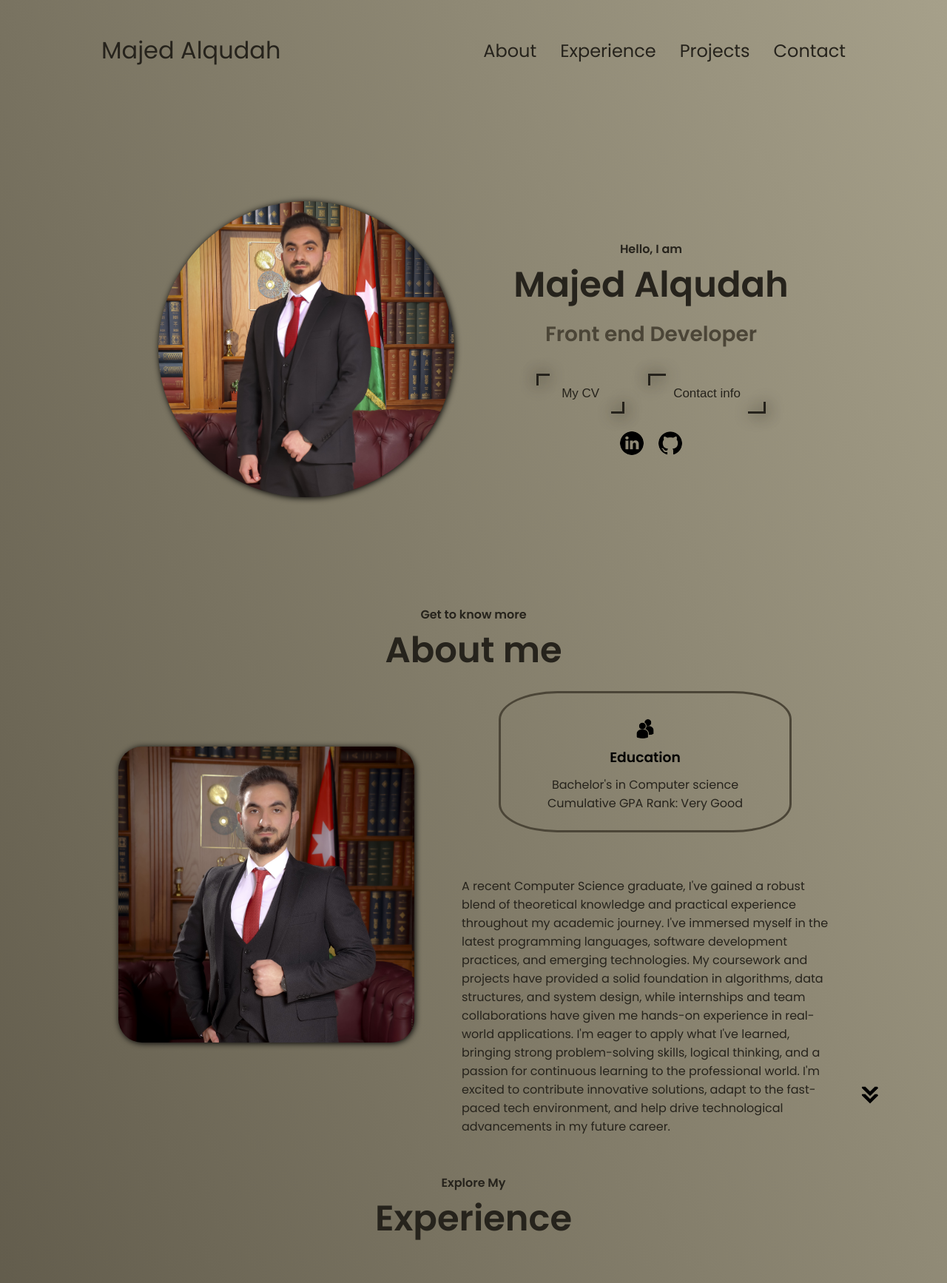
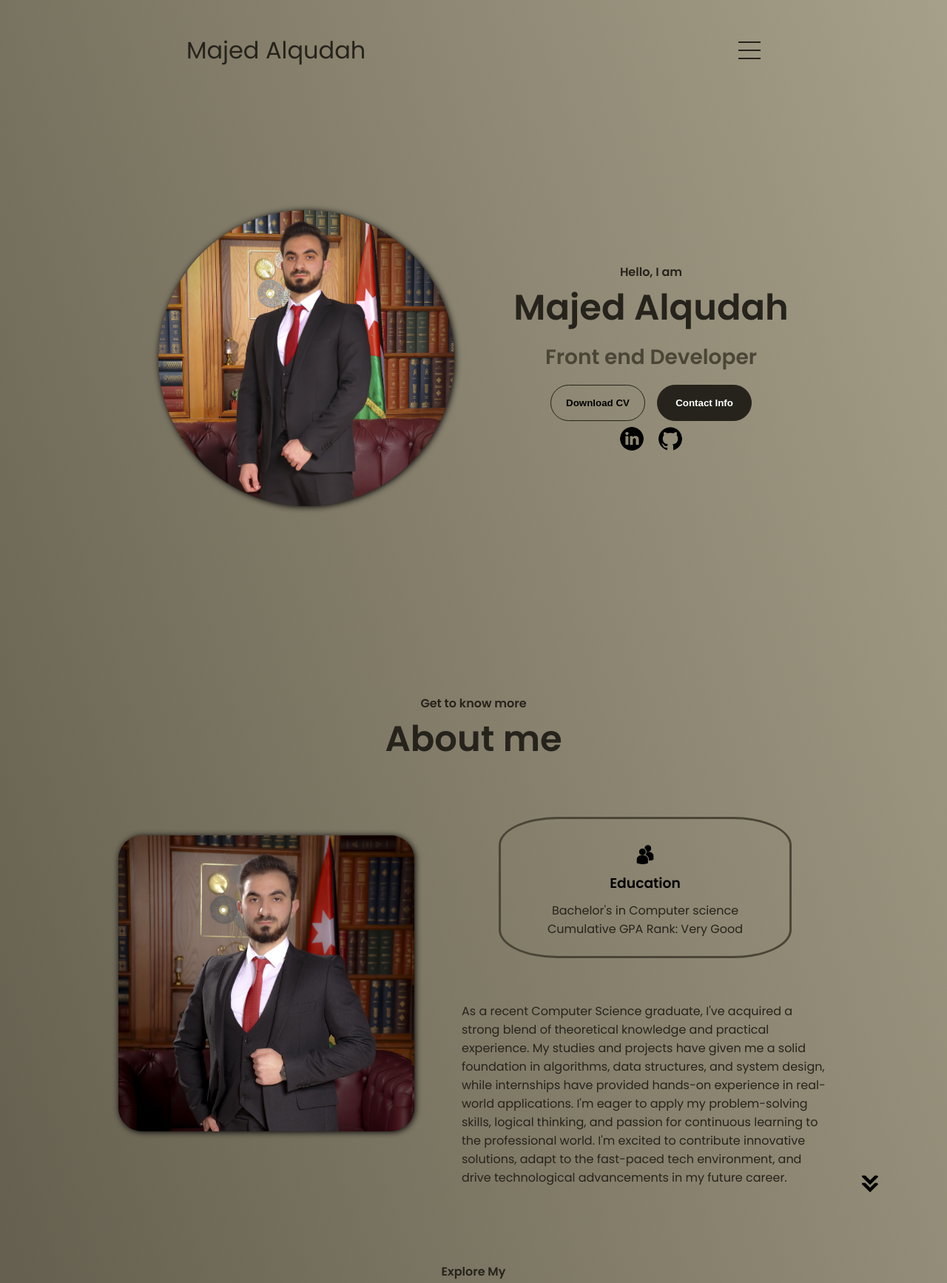
Before and after one commit to MajedAlqudah/MajedAlqudah.github.io, a PHP site: page / in a window 1280 px wide. Shown: the top 1734 px of the page at 74% size. Run offline with PHP 8.4, Linux system fonts and the light colour scheme.

Commit message:
final update

```diff
--- a/index.html
+++ b/index.html
@@ -65,6 +65,10 @@
                   </button>
 
             </div>
+            <div class="btn-container2">
+                <button class="btn btn-color-2" onclick="window.open('./assets/resume-example.pdf')">Download CV</button>
+                <button class="btn btn-color-1" onclick="location.href='./#contact'">Contact Info</button>
+            </div>
             <div id="social-links">
                 <img src="assests/linkedin.png" alt="linkedin profile" class="icon" onclick="location.href = 'https://www.linkedin.com/in/majed-alqudah-5554b3305/'">
                 <img src="assests/github.png" alt="github profile" class="icon" onclick="location.href = 'https://github.com/MajedAlqudah'">
@@ -92,7 +96,7 @@
                     </div> -->
                 </div>
                 <div class="text-container">
-                    <p>A recent Computer Science graduate, I've gained a robust blend of theoretical knowledge and practical experience throughout my academic journey. I've immersed myself in the latest programming languages, software development practices, and emerging technologies. My coursework and projects have provided a solid foundation in algorithms, data structures, and system design, while internships and team collaborations have given me hands-on experience in real-world applications. I'm eager to apply what I've learned, bringing strong problem-solving skills, logical thinking, and a passion for continuous learning to the professional world. I'm excited to contribute innovative solutions, adapt to the fast-paced tech environment, and help drive technological advancements in my future career.</p>
+                    <p>As a recent Computer Science graduate, I've acquired a strong blend of theoretical knowledge and practical experience. My studies and projects have given me a solid foundation in algorithms, data structures, and system design, while internships have provided hands-on experience in real-world applications. I'm eager to apply my problem-solving skills, logical thinking, and passion for continuous learning to the professional world. I'm excited to contribute innovative solutions, adapt to the fast-paced tech environment, and drive technological advancements in my future career.</p>
                 </div>
             </div>
         </div>
@@ -258,6 +262,7 @@
                             <span class="b4"></span>
                         </button>
                     </div>
+
                 </div>
             </div>
 
@@ -278,6 +283,19 @@
             </div>
         </div>
     </section>
+    <footer>
+        <nav>
+            <div class="nav-links">
+                <ul>
+                    <li><a href="#about">About</a></li>
+                    <li><a href="#experience">Experience</a></li>
+                    <li><a href="#projects">Projects</a></li>
+                    <li><a href="#contact">Contact</a></li>
+                </ul>
+            </div>
+        </nav>
+        <p>Copyright &#169; 2024 Majed Alqudah. All Rights Reserved</p>
+    </footer>
 
     <script src="script.js"></script>
 </body>
--- a/mediaqueries.css
+++ b/mediaqueries.css
@@ -1,8 +1,106 @@
-@media screen and (max-width: 1200px){
+@media screen and (max-width: 1400px){
     #desk-nav{
         display: none;
     }
     #ham-nav{
         display: flex;
+
+    }
+    #profile .btn-container{
+        display: none;
+    }
+    .btn-container2{
+        display: flex;
+    }
+    #profile{
+        height: 83vh;
+        margin-bottom: 6rem;
+    }
+    .about-container{
+        flex-wrap: wrap;
     }
 }
+
+
+@media screen and (max-width: 1200px){
+
+    body{
+        background: linear-gradient(to bottom left ,#A6A08A,#4b4537);;
+    }
+
+    #experience , .experience-details-contaiiner{
+        margin-top: 2rem;
+    }
+    #profile , .section-container{
+        display: block;
+    }
+    .arrow{
+        display: none;
+    }
+    section , .section-container{
+        height: fit-content;
+    }
+    section{
+        margin: 0 5%;
+    }
+    .section__pic-container{
+        width:275px ;
+        height: 275px;
+        margin: 0 auto 2rem;
+    }
+    .about-container{
+        margin-top: 0;
+    }
+
+}
+
+@media screen and (max-width: 600px) {
+    #contact,footer{
+        height: 40vh;
+    }
+    #profile{
+        height:83vh;
+        margin-bottom: 2rem;
+    }
+
+    article{
+        font-size: 1rem;
+    }
+    footer nav{
+        height: fit-content;
+        margin-bottom: 2rem;
+    }
+    .about-container, .contact-info-upper-container,.btn-container{
+        flex-wrap: wrap;
+    }
+    .btn{
+        size: 2rem;
+    }
+    .contact-info-container{
+        margin: 0;
+    }
+    .contact-info-container p , .nav-links li a{
+        font-size: 1rem;
+    }
+    .experience-sub-title{
+        font-size: 1.25rem;
+    }
+    .logo{
+        font-size: 1.5rem;
+    }
+    .section__pic-container{
+        width: 33vh;
+        justify-content: center;
+        height: 30vh;
+    }
+    .section__text__p2{
+        font-size: 1.25rem;
+    }
+    .title{
+        font-size: 1.75rem;
+    }
+    .text-container{
+        text-align: justify;
+    }
+
+}
--- a/styles.css
+++ b/styles.css
@@ -75,6 +75,7 @@ a:hover{
 .ham-menu{
   display: inline-block;
   position: relative;
+  z-index: 2;
 }
 .ham-icon{
   display: flex;
@@ -167,6 +168,7 @@ section {
 }
 
 .section__pic-container {
+  z-index: 1;
   display: flex;
   height: 400px;
   width: 400px;
@@ -239,7 +241,7 @@ section {
 .btn-container{
   display: flex;
   justify-content: center;
-  flex-direction: row;
+
 }
 .border-el-btn {
   color: #26231C;
@@ -309,6 +311,51 @@ section {
   width: 100%;
 }
 
+.btn-container2 {
+  display: none;
+  justify-content: center;
+  gap: 1rem;
+}
+
+.btn {
+  font-weight: 600;
+  transition: all 300ms ease;
+  padding: 1rem;
+  width: 8rem;
+  border-radius: 2rem;
+}
+
+.btn-color-1,
+.btn-color-2 {
+  border: #26231C 0.1rem solid;
+}
+
+.btn-color-1:hover,
+.btn-color-2:hover {
+  cursor: pointer;
+}
+
+.btn-color-1,
+.btn-color-2:hover {
+  background: #26231C;
+  color: white;
+}
+
+.btn-color-1:hover {
+  background: #1b1914;
+}
+
+.btn-color-2 {
+  background: none;
+}
+
+.btn-color-2:hover {
+  border: #D0CDC3 0.1rem solid;
+}
+
+.btn-container2{
+  gap: 1rem;
+}
 
 /* ABOUT SECTION */
 
@@ -404,8 +451,10 @@ img:hover{
   justify-content: space-around;
 }
 .article{
+  text-align: center;
   display: flex;
-  justify-content: space-around;
+  flex-direction: row;
+  justify-content: space-evenly;
   gap: 0.5rem;
   width: 10rem;
 }
@@ -463,6 +512,7 @@ article , h2, h3 , h1{
   display: flex;
   justify-content: center;
   border: solid #4b4537;
+
   border-top-left-radius: 20%;
   border-bottom-right-radius: 20%;
   border-bottom-left-radius: 20%;
@@ -486,3 +536,15 @@ article , h2, h3 , h1{
 .contact-icon{
   height: 2.5rem;
 }
+
+/* footer section */
+
+footer{
+  height: 30vh;
+  margin: 1rem;
+}
+
+footer p{
+  text-align: center;
+  color: #1b1914;
+}
```
